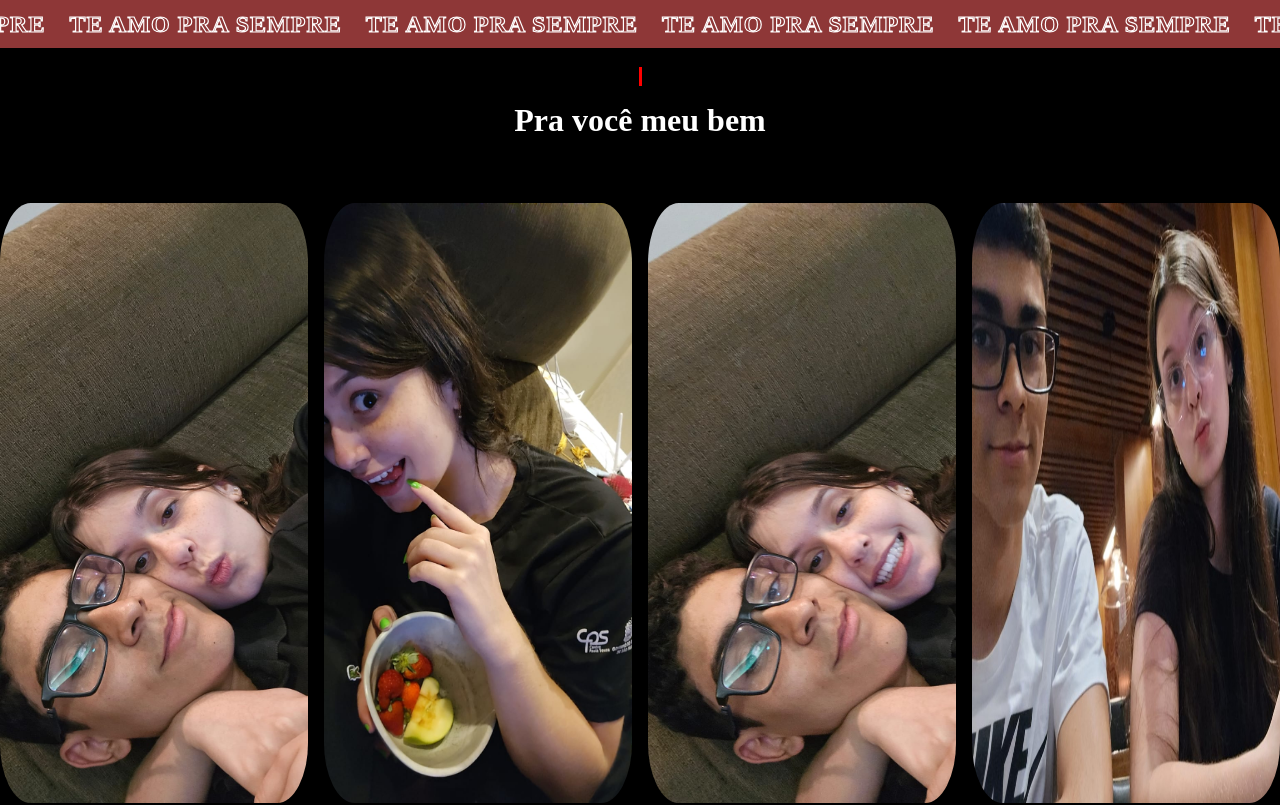
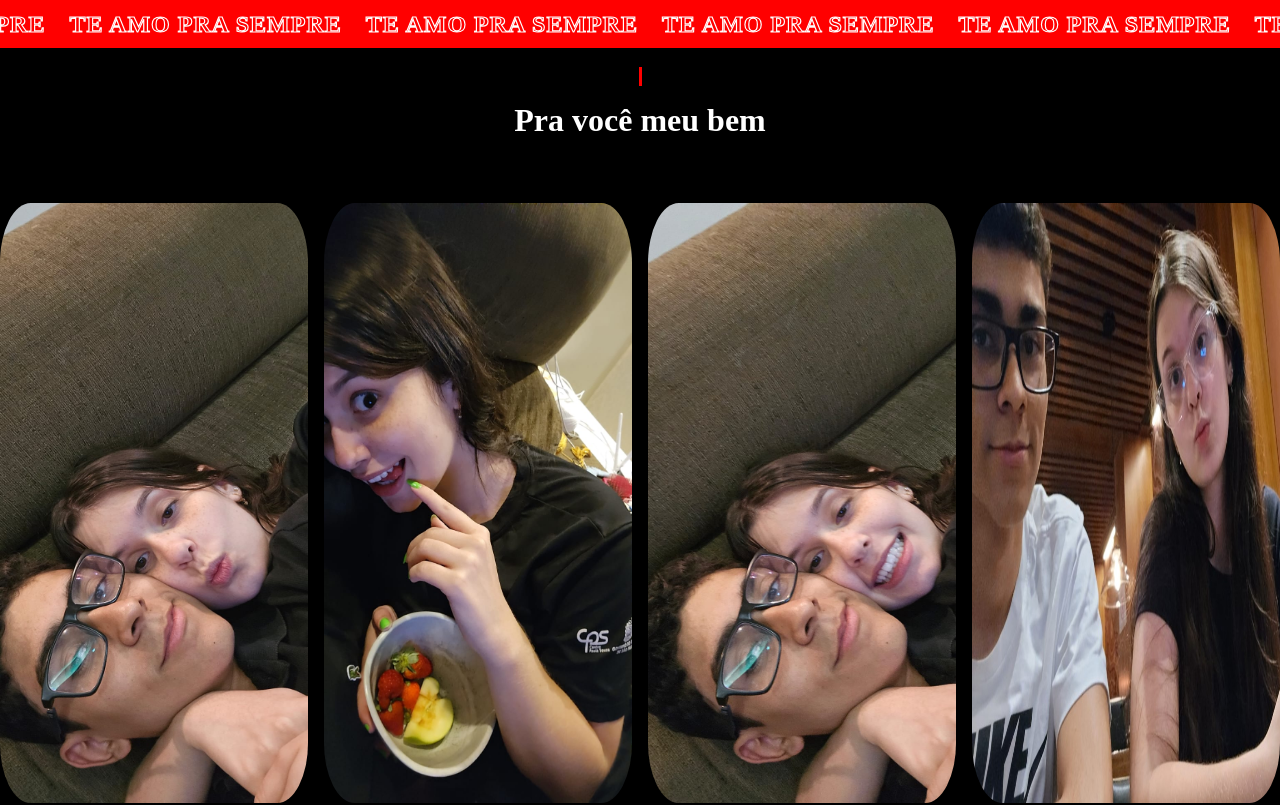
Before and after one commit to LeooM5/Camis-AMOR-, a plain HTML site: page index.html in a window 1280 px wide. Shown: the top 805 px of the page. Drawn offline with Linux system fonts and the light colour scheme.

Commit message:
cor do header

```diff
--- a/style.css
+++ b/style.css
@@ -26,7 +26,7 @@ header {
     justify-content: flex-start;
     align-items: center;
     overflow: hidden;
-    background-color: rgba(202, 78, 78, 0.705);
+    background-color: red;
     width: 100dvw;
     height: 3em;
     margin-bottom: 1.2em;
```
